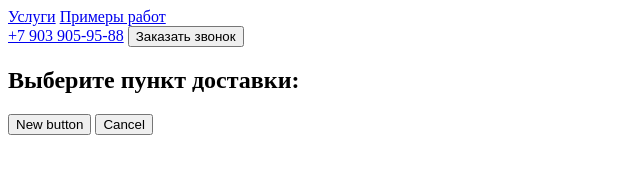
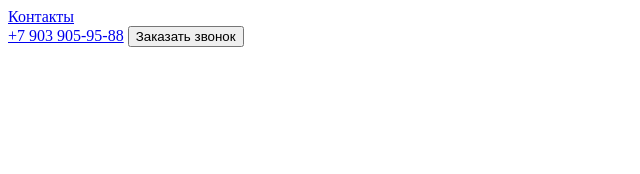
Before and after one commit to sergeipodlas/special-app, a plain HTML site: page index.html in a window 1280 px wide. Shown: the whole page, without its empty margins (0-640 px from the left). Drawn offline with Linux system fonts and the light colour scheme.

Commit message:
removed another info

```diff
--- a/index.html
+++ b/index.html
@@ -9,16 +9,12 @@
 <body>
     <header>
         <nav>
-            <a href="#services">Услуги</a>
-            <a href="#portfolio">Примеры работ</a>
+            <a href="#contacts">Контакты</a>
         </nav>
         <div>
             <a href="tel:+79039059588">+7 903 905-95-88</a>
             <button>Заказать звонок</button>
         </div>
     </header>
-    <h2>Выберите пункт доставки:</h2>
-    <button>New button</button>
-    <button>Cancel</button>
 </body>
 </html>
```
